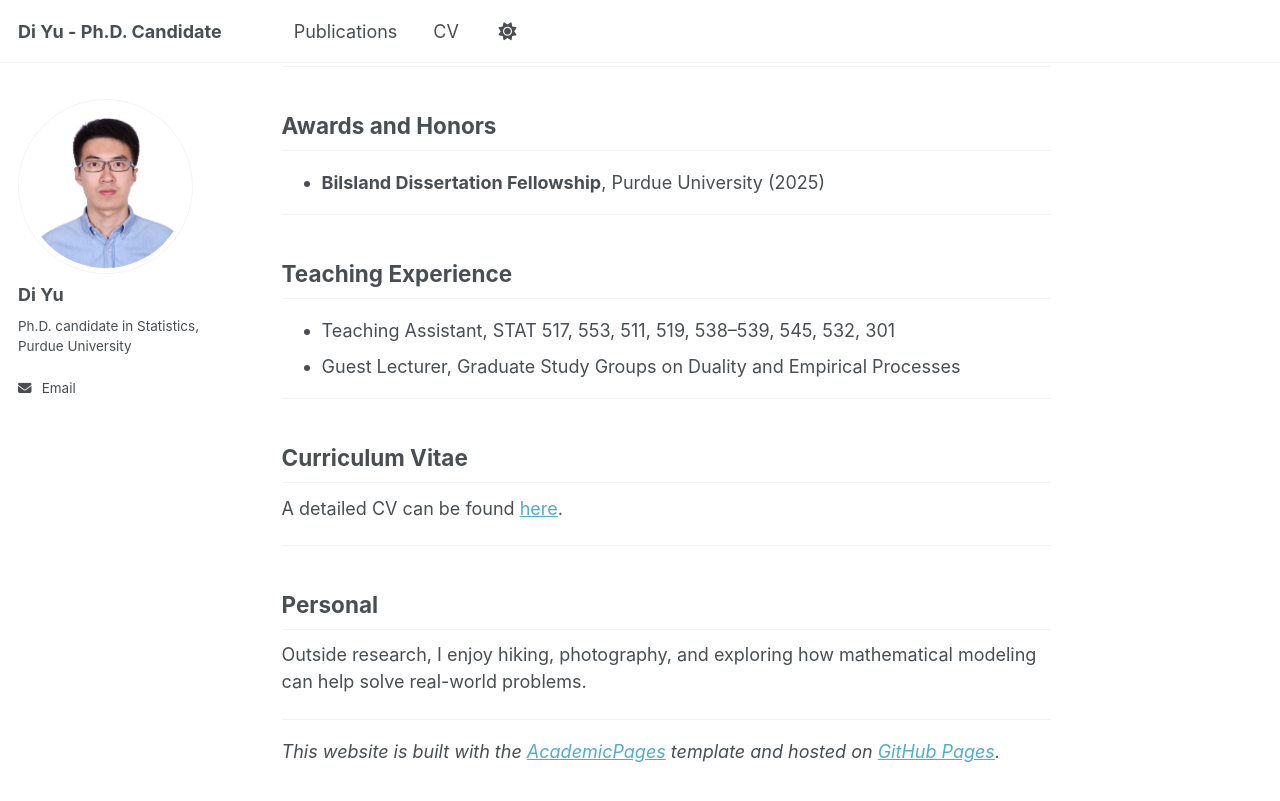
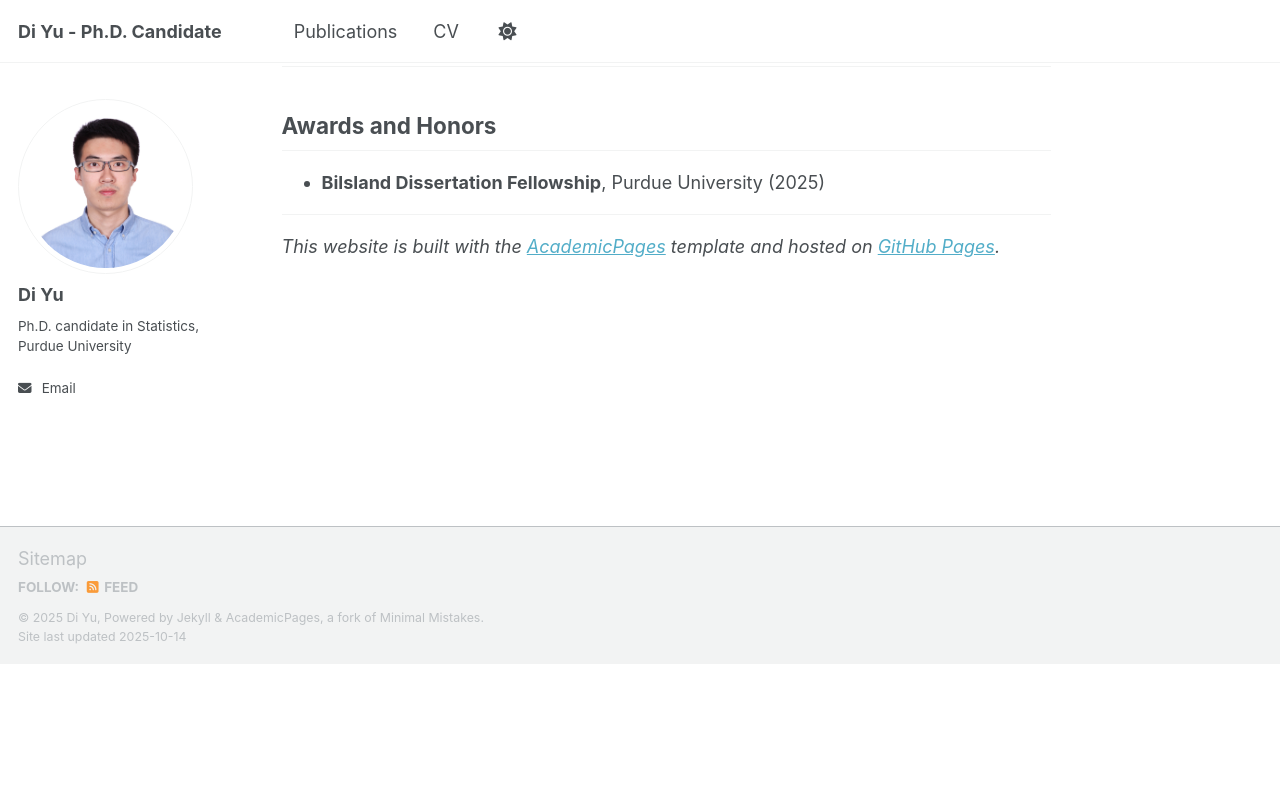
Before and after one commit to yudi12358/yudi12358.github.io, a Jekyll site: the page built from _pages/about.md, in a window 1280 px wide and 900 px high, scrolled down 1815 px. Shown: the top 801 px of the window. Built offline with Jekyll 4.4.1, drawn with Linux system fonts in a browser that asks for light colours; a script that is not in the unit is left out; after the commit the page ends 2479 px from its top, so only the background shows below that.

Commit message:
Update about.md

```diff
--- a/_pages/about.md
+++ b/_pages/about.md
@@ -60,23 +60,5 @@ Di expects to graduate in **May 2026** and plans to pursue an academic career in
 
 ---
 
-## Teaching Experience
-
-- Teaching Assistant, STAT 517, 553, 511, 519, 538–539, 545, 532, 301
-- Guest Lecturer, Graduate Study Groups on Duality and Empirical Processes
-
----
-
-## Curriculum Vitae
-
-A detailed CV can be found [here](/files/CV.pdf).
-
----
-
-## Personal
-
-Outside research, I enjoy hiking, photography, and exploring how mathematical modeling can help solve real-world problems.
-
----
 
 *This website is built with the [AcademicPages](https://github.com/academicpages/academicpages.github.io) template and hosted on [GitHub Pages](https://pages.github.com).*
```
